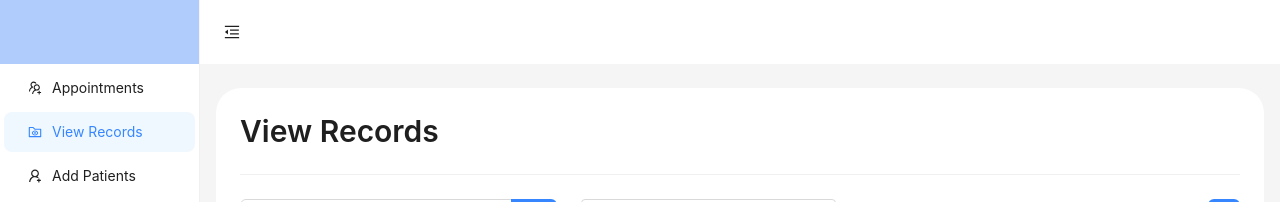
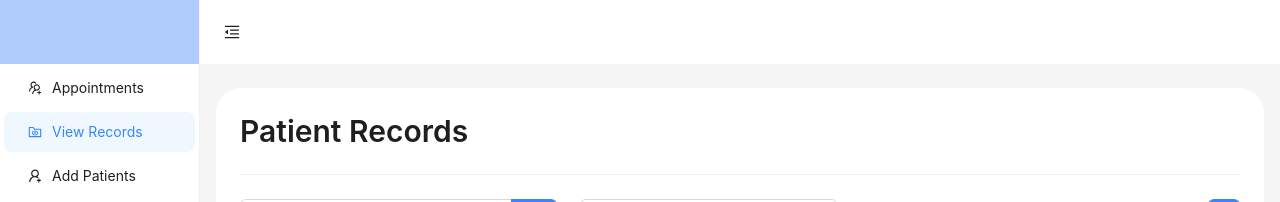
Before and after one commit to ayeshanweerasuriya/DMS, a React (Vite) app in the folder frontend/: page /view-records in a window 1280 px wide. Shown: the top 202 px of the page. Built offline with nearby package versions, Linux system fonts and the light colour scheme.

Commit message:
changed the title view recods to Patient records

```diff
--- a/frontend/src/views/view-patients/ViewRecords.jsx
+++ b/frontend/src/views/view-patients/ViewRecords.jsx
@@ -18,7 +18,7 @@ export function ViewRecords() {
   return (
     <Flex vertical>
       <Typography>
-        <Title level={2}>View Records</Title>
+        <Title level={2}>Patient Records</Title>
         <Divider />
       </Typography>
       <Space direction="vertical" size="large">
@@ -32,7 +32,7 @@ export function ViewRecords() {
           </Col>
           <Col gutter={6}>
             <DropdownMenu
-              label="Sort By"
+              label="Filter By"
               items={[
                 { key: "1", label: "Name" },
                 { key: "2", label: "Age" },
```
